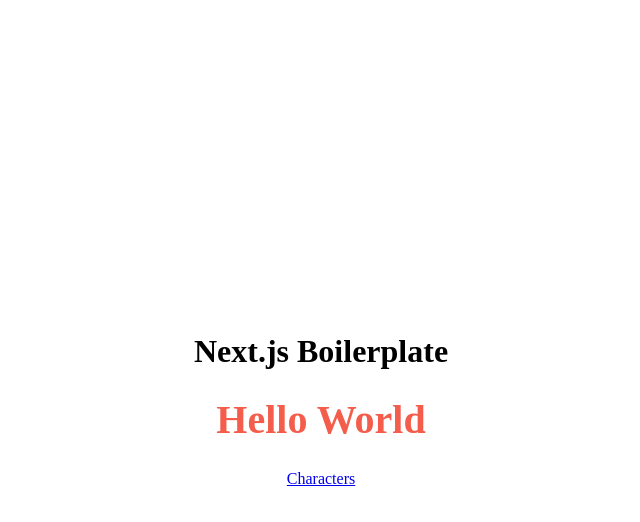
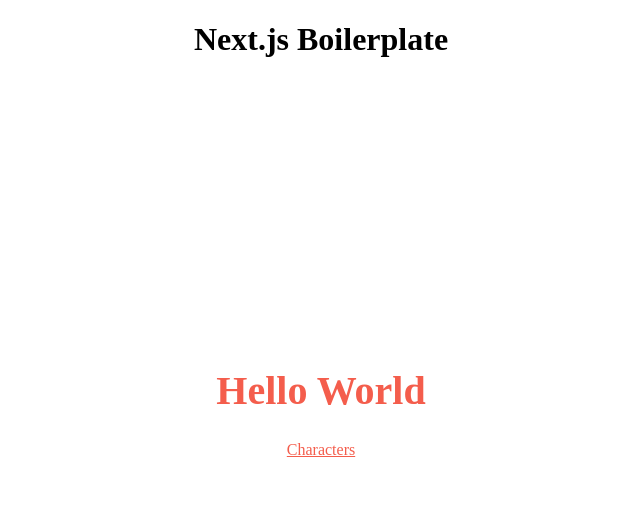
Before and after one commit to ahmetkapusuz/next-js-boilerplate, a Next.js app: page / in a window 1280 px wide. Shown: the top 522 px of the page, without its empty margins (319-959 px from the left). Built offline with nearby package versions, Linux system fonts and the light colour scheme; a web font is replaced by a local one.

Commit message:
Header component

```diff
--- /dev/null
+++ b/src/components/Header.js/index.js
@@ -0,0 +1,17 @@
+import React from 'react';
+import styled from 'styled-components';
+
+const StyledHeader = styled.div`
+  position: fixed;
+  top: 0;
+`;
+
+const Header = () => {
+  return (
+    <StyledHeader>
+      <h1>Next.js Boilerplate</h1>
+    </StyledHeader>
+  );
+};
+
+export default Header;
--- a/src/components/Layout/index.js
+++ b/src/components/Layout/index.js
@@ -1,5 +1,6 @@
 import React from 'react';
 import styled from 'styled-components';
+import Header from '../Header.js';
 
 const Container = styled.div`
   display: flex;
@@ -8,10 +9,19 @@
   height: 100vh;
   justify-content: center;
   align-items: center;
+
+  a {
+    color: ${({ theme }) => theme.colors.primary};
+  }
 `;
 
 const Layout = ({ children }) => {
-  return <Container>{children}</Container>;
+  return (
+    <Container>
+      <Header />
+      {children}
+    </Container>
+  );
 };
 
 export default Layout;
--- a/src/pages/characters/index.js
+++ b/src/pages/characters/index.js
@@ -16,6 +16,7 @@
 
 const StyledList = styled.ul`
   list-style: decimal;
+  line-height: 1.5;
 `;
 
 const Characters = ({ data }) => {
--- a/src/pages/index.js
+++ b/src/pages/index.js
@@ -8,7 +8,6 @@
 
 export default () => (
   <Container>
-    <h1>Next.js Boilerplate</h1>
     <HelloWorld />
     <Link href="/characters">
       <a>Characters</a>
```
